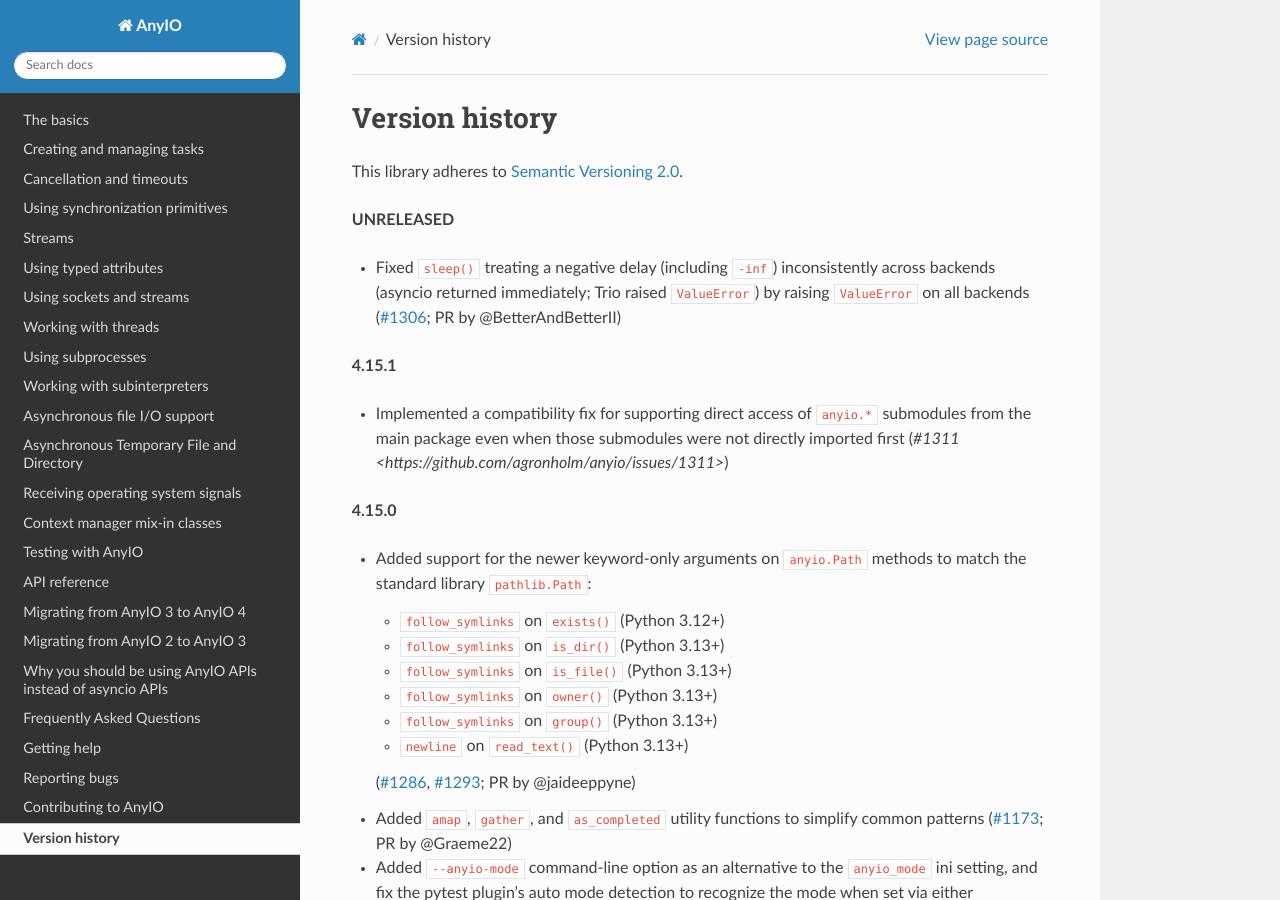
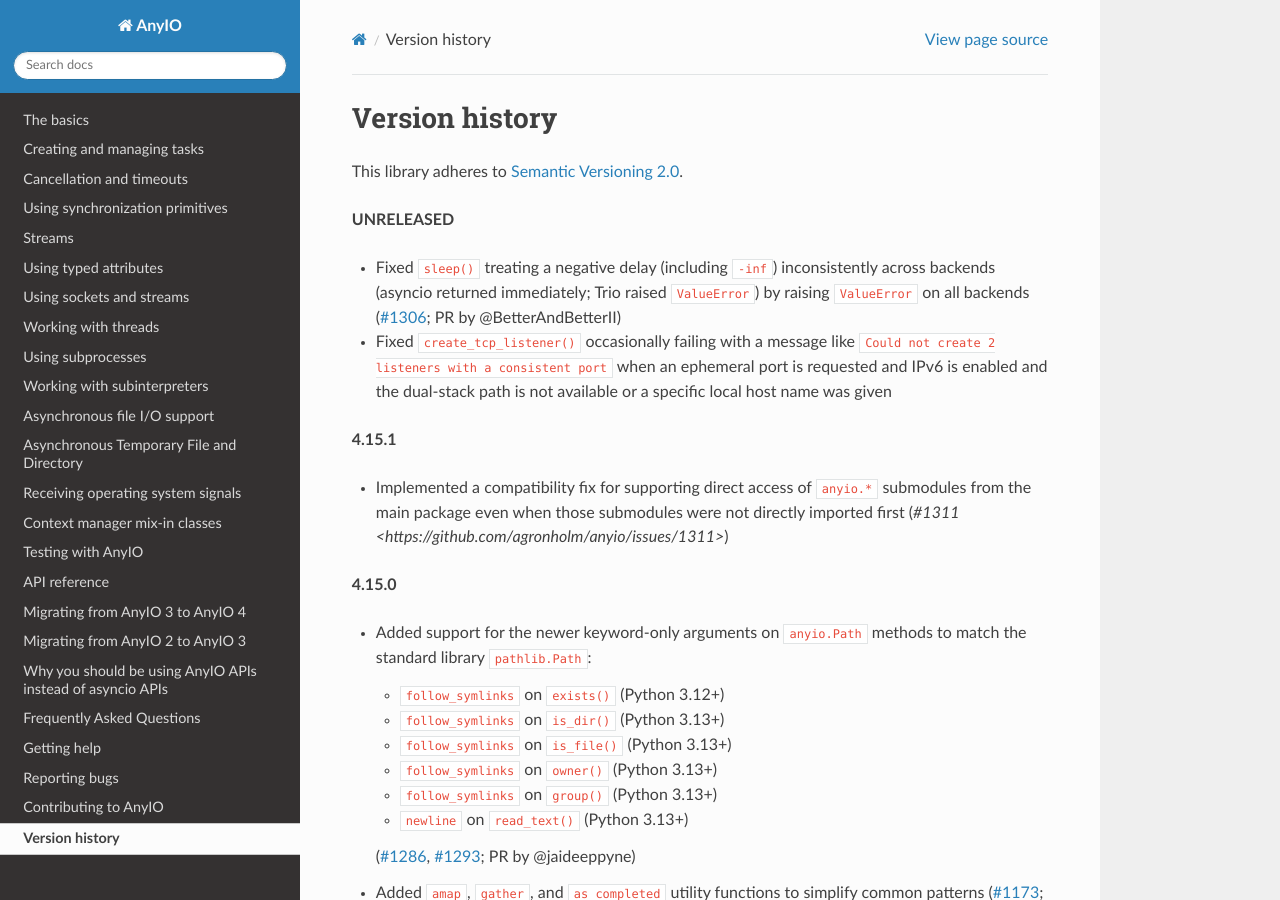
Before and after one commit to agronholm/anyio, a Sphinx documentation site: the page built from docs/versionhistory.rst, in a window 1280 px wide and 900 px high. Built offline with Sphinx 7.4.7 and the Read the Docs theme 3.1.0, drawn with Linux system fonts in a browser that asks for light colours; the version number could not be read and is left out.

Commit message:
Fixed occasional bind failures with IPv6 and ephemeral ports (#1313)

```diff
--- a/docs/versionhistory.rst
+++ b/docs/versionhistory.rst
@@ -9,6 +9,10 @@ This library adheres to `Semantic Versioning 2.0 <http://semver.org/>`_.
   across backends (asyncio returned immediately; Trio raised ``ValueError``) by
   raising ``ValueError`` on all backends
   (`#1306 <https://github.com/agronholm/anyio/issues/1306>`_; PR by @BetterAndBetterII)
+- Fixed ``create_tcp_listener()`` occasionally failing with a message like
+  ``Could not create 2 listeners with a consistent port`` when an ephemeral port is
+  requested and IPv6 is enabled and the dual-stack path is not available or a specific
+  local host name was given
 
 **4.15.1**
 
```
Also changed, not shown: 1 other file.
